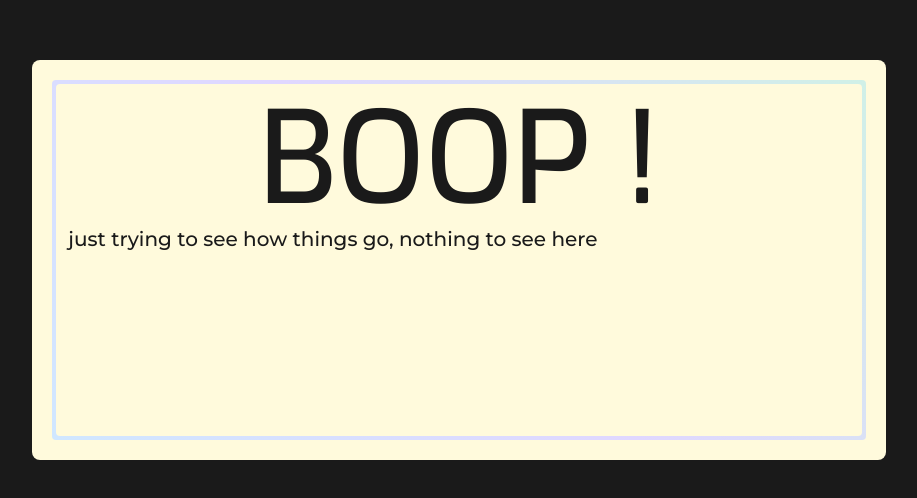
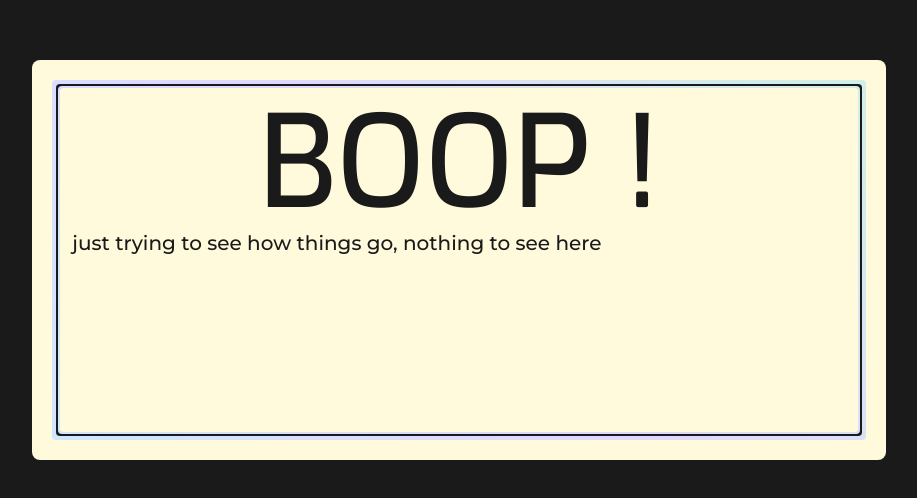
Before and after one commit to VulpesSystem/porte-folio, a Next.js app in the folder porte-folio/: page / in a window 1280 px wide. Shown: the part 140-638 px from the top of the page, without its empty margins (181-1098 px from the left). Built offline with nearby package versions, Linux system fonts and the light colour scheme.

Commit message:
good to start for real now

```diff
--- a/porte-folio/src/app/page.tsx
+++ b/porte-folio/src/app/page.tsx
@@ -3,9 +3,13 @@ export default function Home() {
     <div className="relative h-screen">
       <div className="bg-cream rounded-lg w-8/12 h-1/2 absolute inset-0 m-auto p-5">
         <div className="bg-pastel-gradient rounded p-1 h-full">
-          <div className="bg-cream rounded h-full p-3">
-            <p className="text-blackish font-medium text-center text-9xl font-exo">BOOP ! </p>
-            <p className="text-blackish font-medium">just trying to see how things go, nothing to see here</p>
+          <div className="bg-blackish p-0.5 h-full rounded">
+            <div className="bg-pastel-gradient rounded p-0.5 h-full">
+              <div className="bg-cream rounded h-full p-3">
+                <p className="text-blackish font-medium text-center text-9xl font-exo">BOOP ! </p>
+                <p className="text-blackish font-medium">just trying to see how things go, nothing to see here</p>
+              </div>
+            </div>
           </div>
         </div>
       </div>
```
